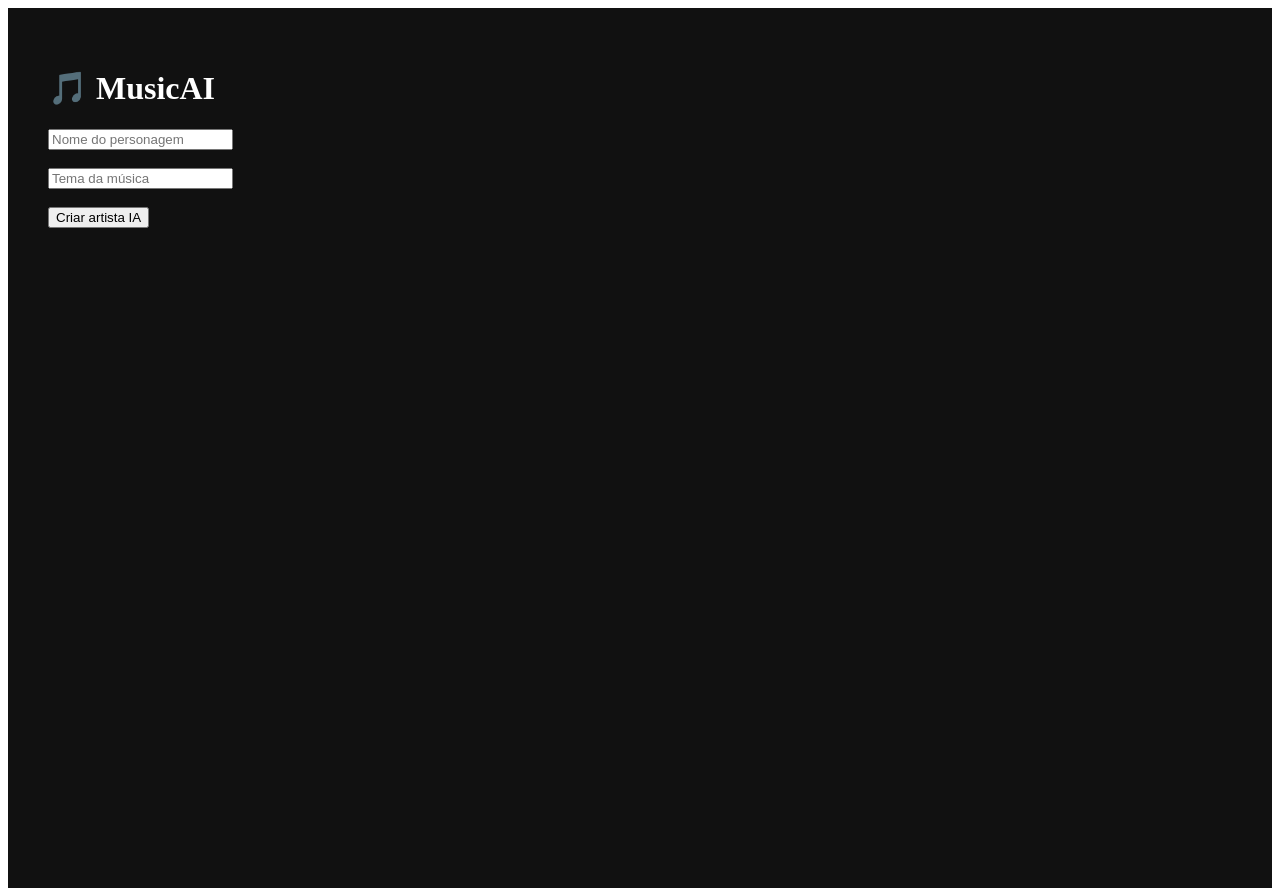
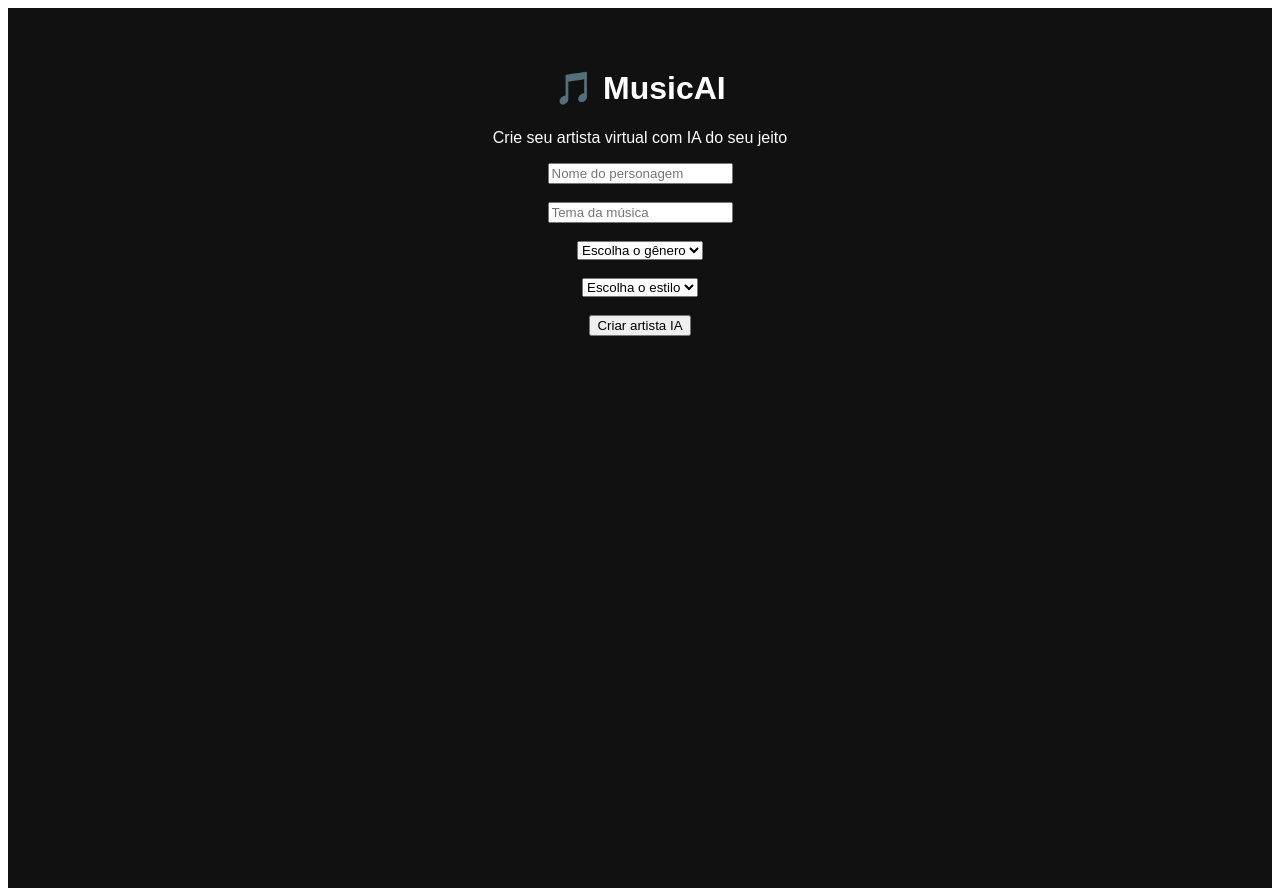
Before and after one commit to izabelem167-boop/musicai-novo, a React (Vite) app: page / in a window 1280 px wide. Built offline with nearby package versions, Linux system fonts and the light colour scheme.

Commit message:
Update App.jsx

```diff
--- a/src/App.jsx
+++ b/src/App.jsx
@@ -3,30 +3,64 @@ import { useState } from "react";
 export default function App() {
   const [personagem, setPersonagem] = useState("");
   const [tema, setTema] = useState("");
+  const [genero, setGenero] = useState("");
+  const [estilo, setEstilo] = useState("");
   const [resultado, setResultado] = useState("");
 
-  function criar() {
-    setResultado(`🎭 Personagem: ${personagem}
+  function criarArtista() {
+    if (!personagem || !tema || !genero || !estilo) {
+      alert("Preencha tudo primeiro.");
+      return;
+    }
 
-🎵 Música sobre: ${tema}
+    setResultado(`🎭 Personagem IA: ${personagem}
+
+👤 Gênero: ${genero}
+🎵 Estilo: ${estilo}
+
+🎶 Música sobre: ${tema}
 
 [Refrão]
-${tema}, luz no meu coração 🎶`);
+${tema}, luz no meu coração
+Com estilo ${estilo}
+Vai nascer uma nova canção 🎶`);
   }
 
   return (
-    <div style={{ background: "#111", color: "white", minHeight: "100vh", padding: 40 }}>
+    <div style={{ background: "#111", color: "white", minHeight: "100vh", padding: 40, textAlign: "center", fontFamily: "Arial" }}>
       <h1>🎵 MusicAI</h1>
+      <p>Crie seu artista virtual com IA do seu jeito</p>
 
-      <input placeholder="Nome do personagem" value={personagem} onChange={(e) => setPersonagem(e.target.value)} />
+      <input value={personagem} onChange={(e) => setPersonagem(e.target.value)} placeholder="Nome do personagem" />
       <br /><br />
 
-      <input placeholder="Tema da música" value={tema} onChange={(e) => setTema(e.target.value)} />
+      <input value={tema} onChange={(e) => setTema(e.target.value)} placeholder="Tema da música" />
       <br /><br />
 
-      <button onClick={criar}>Criar artista IA</button>
+      <select value={genero} onChange={(e) => setGenero(e.target.value)}>
+        <option value="">Escolha o gênero</option>
+        <option>Feminino</option>
+        <option>Masculino</option>
+      </select>
+      <br /><br />
 
-      <pre>{resultado}</pre>
+      <select value={estilo} onChange={(e) => setEstilo(e.target.value)}>
+        <option value="">Escolha o estilo</option>
+        <option>Gospel</option>
+        <option>Pop</option>
+        <option>Trap</option>
+        <option>Sertanejo</option>
+        <option>Funk</option>
+      </select>
+      <br /><br />
+
+      <button onClick={criarArtista}>Criar artista IA</button>
+
+      {resultado && (
+        <pre style={{ marginTop: 30, whiteSpace: "pre-wrap", textAlign: "left" }}>
+          {resultado}
+        </pre>
+      )}
     </div>
   );
 }
```
